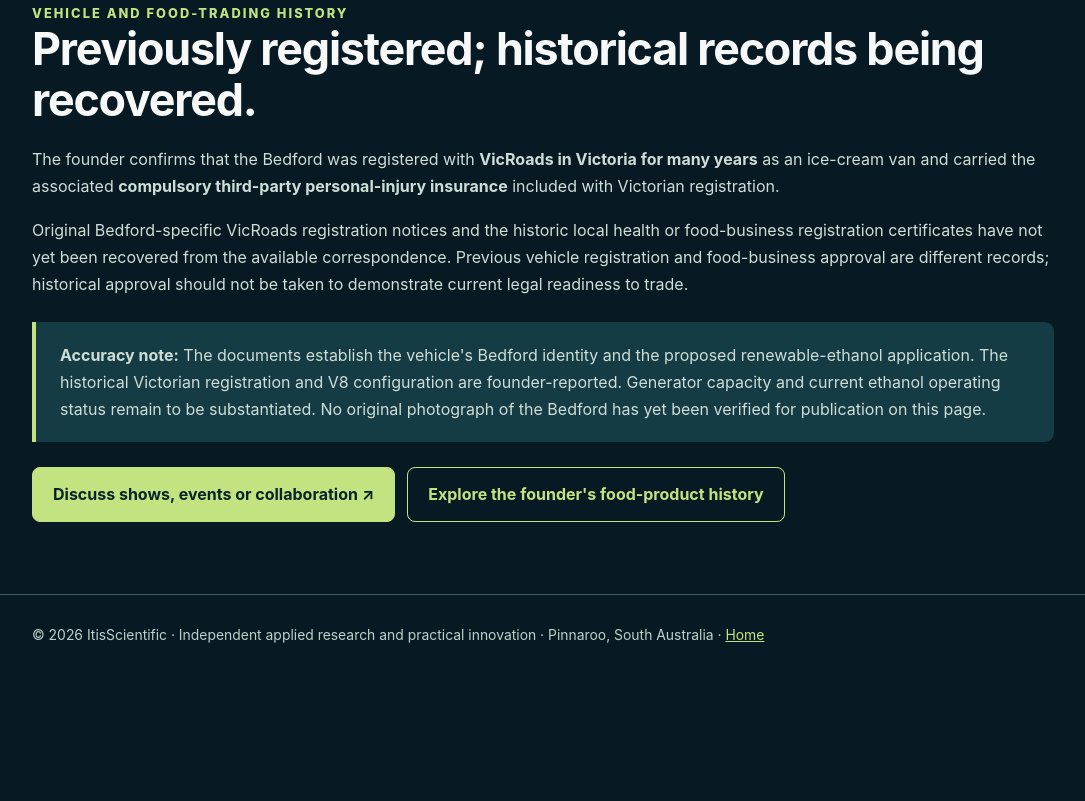
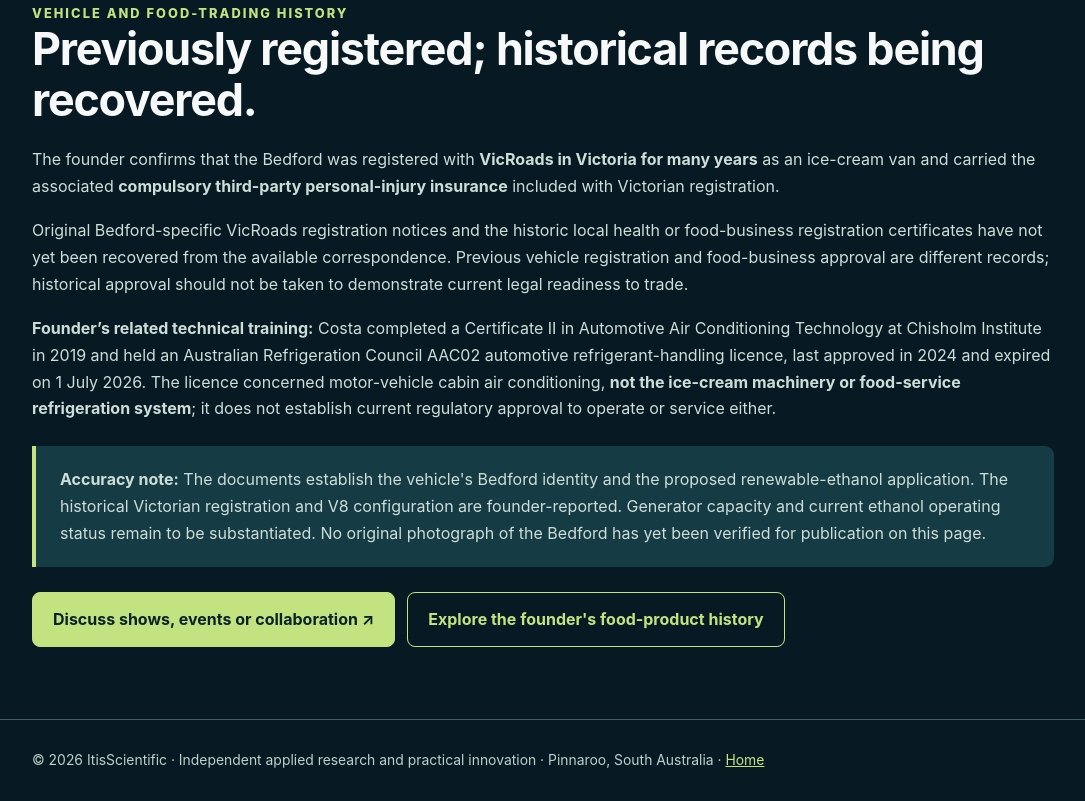
Before and after one commit to costapaquette/costapaquette.github.io, a plain HTML site: page v8-ice-cream-truck.html in a window 1280 px wide. Shown: the part 2368-3169 px from the top of the page, without its empty margins (97-1182 px from the left). Before the commit the page ends 3045 px from the top, so only its background shows below. Drawn offline with Linux system fonts and the light colour scheme.

Commit message:
Link verified automotive AC qualification to Bedford history without overstating refrigeration licence

```diff
--- a/v8-ice-cream-truck.html
+++ b/v8-ice-cream-truck.html
@@ -65,6 +65,7 @@ p{margin:0 0 17px;color:var(--muted)}.skip{position:absolute;top:-100px;left:10p
 <h2>Previously registered; historical records being recovered.</h2>
 <p>The founder confirms that the Bedford was registered with <strong>VicRoads in Victoria for many years</strong> as an ice-cream van and carried the associated <strong>compulsory third-party personal-injury insurance</strong> included with Victorian registration.</p>
 <p>Original Bedford-specific VicRoads registration notices and the historic local health or food-business registration certificates have not yet been recovered from the available correspondence. Previous vehicle registration and food-business approval are different records; historical approval should not be taken to demonstrate current legal readiness to trade.</p>
+<p><strong>Founder’s related technical training:</strong> Costa completed a Certificate II in Automotive Air Conditioning Technology at Chisholm Institute in 2019 and held an Australian Refrigeration Council AAC02 automotive refrigerant-handling licence, last approved in 2024 and expired on 1 July 2026. The licence concerned motor-vehicle cabin air conditioning, <strong>not the ice-cream machinery or food-service refrigeration system</strong>; it does not establish current regulatory approval to operate or service either.</p>
 <div class="callout"><p><strong>Accuracy note:</strong> The documents establish the vehicle's Bedford identity and the proposed renewable-ethanol application. The historical Victorian registration and V8 configuration are founder-reported. Generator capacity and current ethanol operating status remain to be substantiated. No original photograph of the Bedford has yet been verified for publication on this page.</p></div>
 <div class="buttonrow"><a class="btn" href="/enquiries.html">Discuss shows, events or collaboration ↗</a><a class="btn secondary" href="/product-innovation-history.html">Explore the founder's food-product history</a></div></div></section>
 </main><footer class="foot"><div class="wrap">© 2026 ItisScientific · Independent applied research and practical innovation · Pinnaroo, South Australia · <a href="/">Home</a></div></footer></body></html>
```
